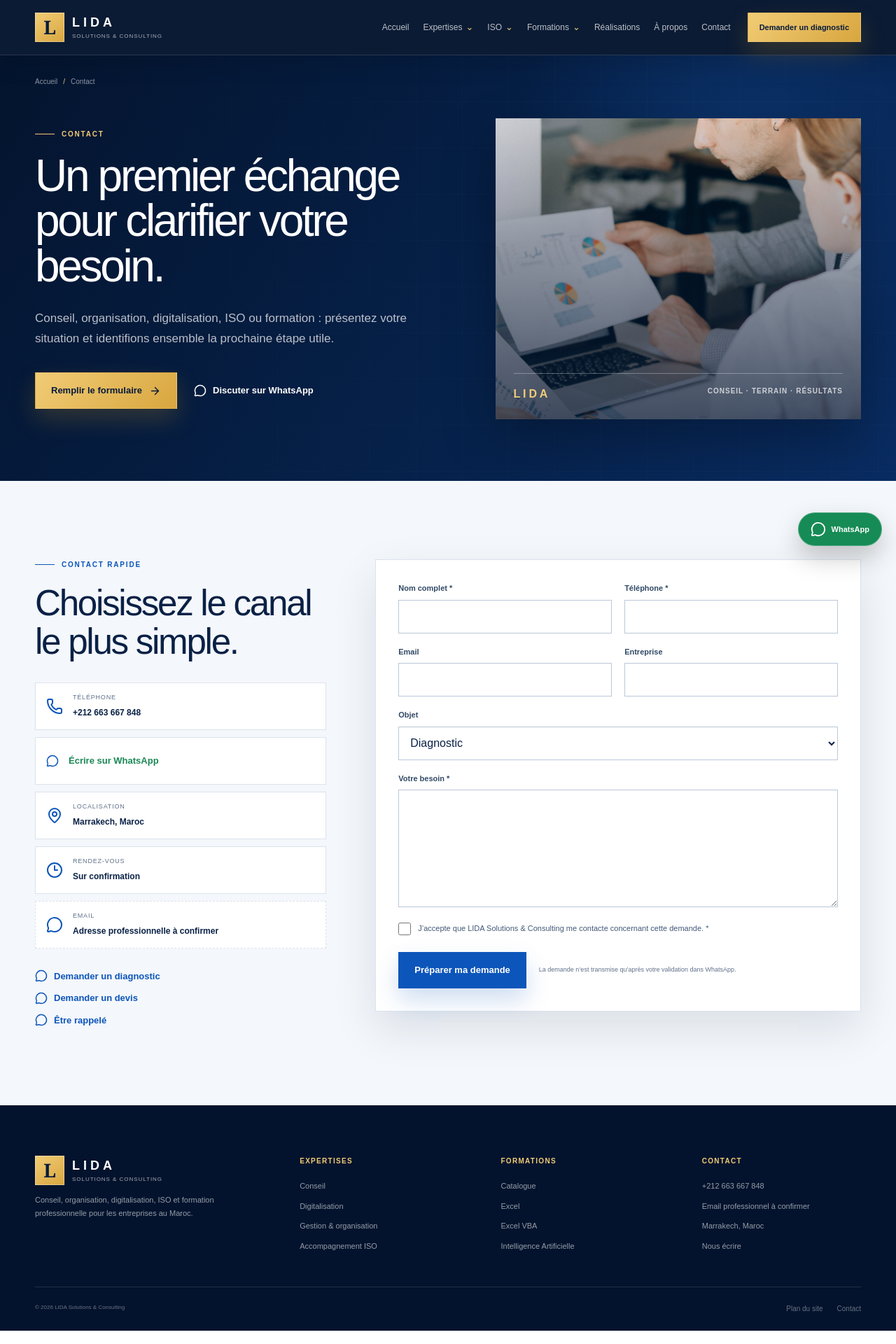
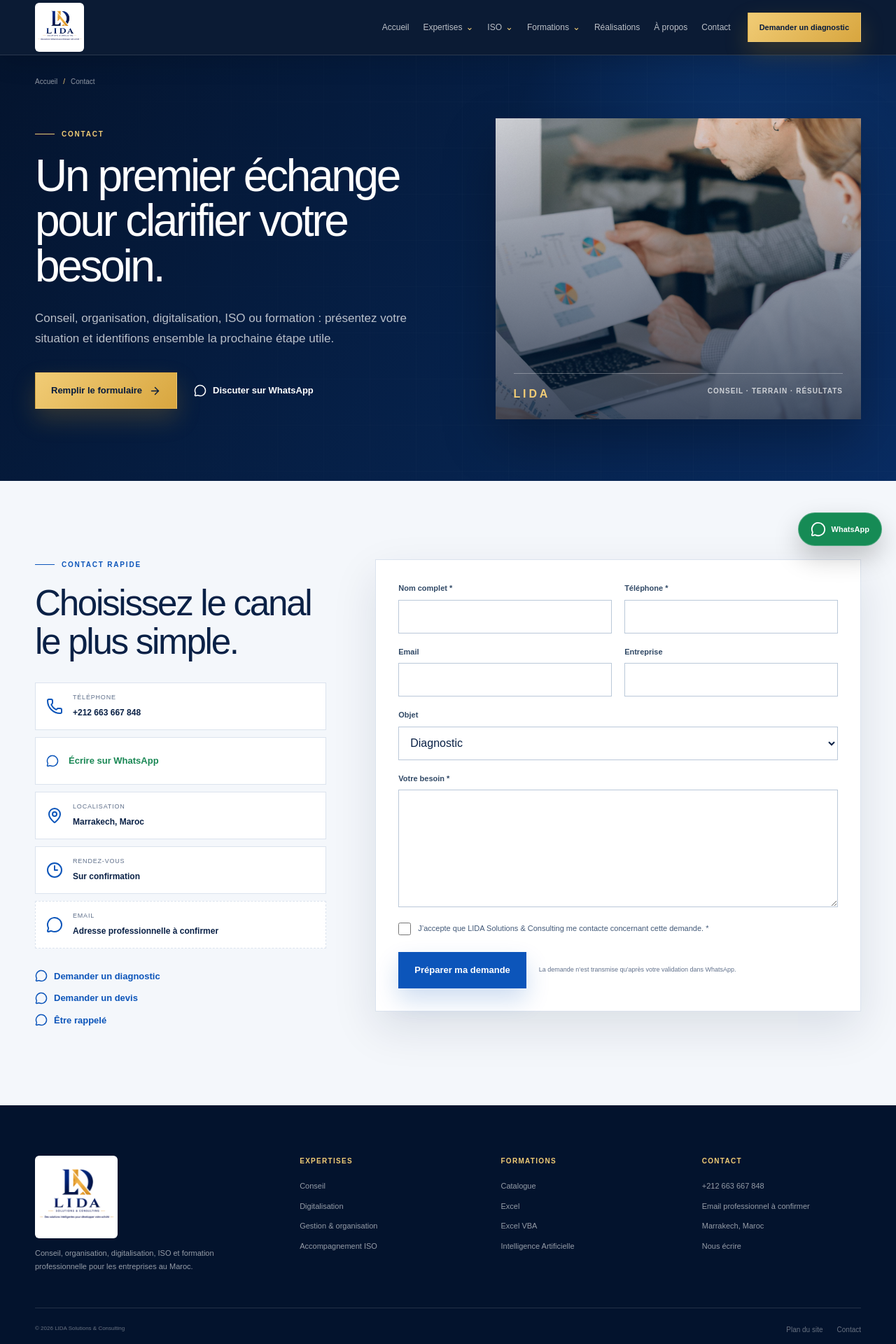
Before and after one commit to adel7elh-debug/lidasol-main, a Next.js app: page /contact in a window 1280 px wide. Shown: the top 1920 px of the page at 70% size. Built offline with nearby package versions, Linux system fonts and the light colour scheme.

Commit message:
Replace site logo

```diff
--- a/app/_components/SiteFooter.tsx
+++ b/app/_components/SiteFooter.tsx
@@ -1,3 +1,4 @@
+import Image from "next/image";
 import Link from "next/link";
 import { LOCATION, PHONE_DISPLAY, PHONE_LINK } from "@/app/_lib/site";
 
@@ -6,9 +7,14 @@
     <footer className="site-footer">
       <div className="container footer-main">
         <div>
-          <Link className="brand footer-brand" href="/">
-            <span className="brand-mark" aria-hidden="true">L</span>
-            <span className="brand-name"><strong>LIDA</strong><small>Solutions & Consulting</small></span>
+          <Link className="brand footer-brand" href="/" aria-label="LIDA Solutions & Consulting — Accueil">
+            <Image
+              className="brand-logo footer-brand-logo"
+              src="/logo-lida-new.png"
+              alt=""
+              width={500}
+              height={500}
+            />
           </Link>
           <p>Conseil, organisation, digitalisation, ISO et formation professionnelle pour les entreprises au Maroc.</p>
         </div>
--- a/app/_components/SiteHeader.tsx
+++ b/app/_components/SiteHeader.tsx
@@ -1,6 +1,7 @@
 "use client";
 
 import { useEffect, useRef, useState } from "react";
+import Image from "next/image";
 import Link from "next/link";
 import { createWhatsAppUrl, whatsappMessages } from "@/app/_lib/site";
 
@@ -158,8 +159,14 @@
     <header className="site-header">
       <div className="container header-inner">
         <Link className="brand" href="/" aria-label="LIDA Solutions & Consulting — Accueil">
-          <span className="brand-mark" aria-hidden="true">L</span>
-          <span className="brand-name"><strong>LIDA</strong><small>Solutions & Consulting</small></span>
+          <Image
+            className="brand-logo"
+            src="/logo-lida-new.png"
+            alt=""
+            width={500}
+            height={500}
+            priority
+          />
         </Link>
 
         <details
--- a/app/globals.css
+++ b/app/globals.css
@@ -35,6 +35,7 @@
 .site-header { position: sticky; z-index: 50; top: 0; color: white; background: rgba(4, 20, 46, .97); border-bottom: 1px solid rgba(255,255,255,.12); box-shadow: 0 10px 35px rgba(0,0,0,.13); backdrop-filter: blur(18px); }
 .header-inner { min-height: 78px; display: flex; align-items: center; gap: 24px; }
 .brand { display: inline-flex; align-items: center; gap: 11px; min-width: max-content; }
+.brand-logo { display: block; width: 70px; height: 70px; flex: 0 0 auto; object-fit: contain; background: white; border-radius: 6px; }
 .brand-mark { display: grid; place-items: center; width: 42px; height: 42px; color: var(--navy); background: linear-gradient(145deg, var(--gold-light), var(--gold)); font-family: Georgia, serif; font-size: 27px; font-weight: 700; box-shadow: inset 0 0 0 1px rgba(255,255,255,.35); }
 .brand-name { display: flex; flex-direction: column; line-height: 1; }
 .brand-name strong { letter-spacing: .28em; font-size: 18px; }
@@ -330,6 +331,7 @@
 .footer-main > div > strong { margin-bottom: 8px; color: var(--gold-light); font-size: 10px; text-transform: uppercase; letter-spacing: .13em; }
 .footer-main a:hover { color: white; }
 .footer-brand { color: white; }
+.footer-brand-logo { width: 118px; height: 118px; }
 .footer-bottom { display: flex; justify-content: space-between; gap: 30px; margin-top: 50px; padding-top: 23px; color: rgba(255,255,255,.4); border-top: 1px solid rgba(255,255,255,.12); font-size: 10px; }
 .footer-bottom div { display: flex; gap: 20px; }
 .whatsapp-float { position: fixed; z-index: 45; right: 20px; bottom: 20px; display: flex; align-items: center; gap: 8px; min-height: 48px; padding: 0 17px; color: white; background: #168b55; border: 1px solid rgba(255,255,255,.25); border-radius: 999px; box-shadow: 0 16px 36px rgba(0,0,0,.22); font-size: 11px; font-weight: 800; }
@@ -386,6 +388,8 @@
   .container, .narrow { width: min(100% - 32px, 1180px); }
   .header-inner { min-height: 70px; gap: 14px; }
   .brand { min-height: 44px; }
+  .brand-logo { width: 62px; height: 62px; }
+  .footer-brand-logo { width: 106px; height: 106px; }
   .brand-mark { width: 38px; height: 38px; }
   .brand-name strong { font-size: 16px; }
   .brand-name small { font-size: 7px; }
@@ -492,6 +496,8 @@
   .container, .narrow { width: min(100% - 24px, 1180px); }
   .header-inner { gap: 10px; }
   .brand { gap: 8px; }
+  .brand-logo { width: 58px; height: 58px; }
+  .footer-brand-logo { width: 100px; height: 100px; }
   .brand-mark { width: 36px; height: 36px; }
   .brand-name strong { font-size: 15px; }
   .brand-name small { margin-top: 5px; font-size: 6px; letter-spacing: .1em; }
```
Also changed, not shown: public/logo-lida-new.png (added).
